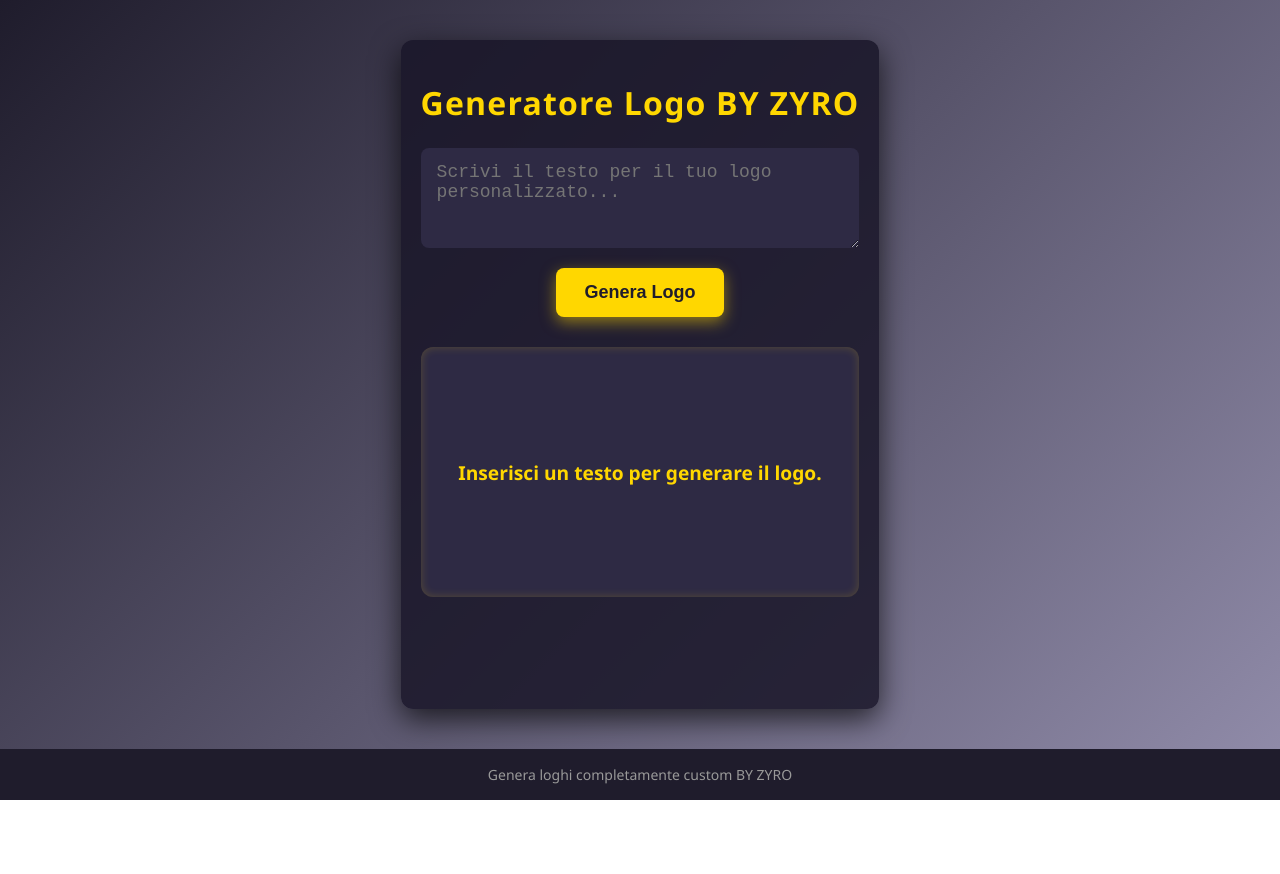
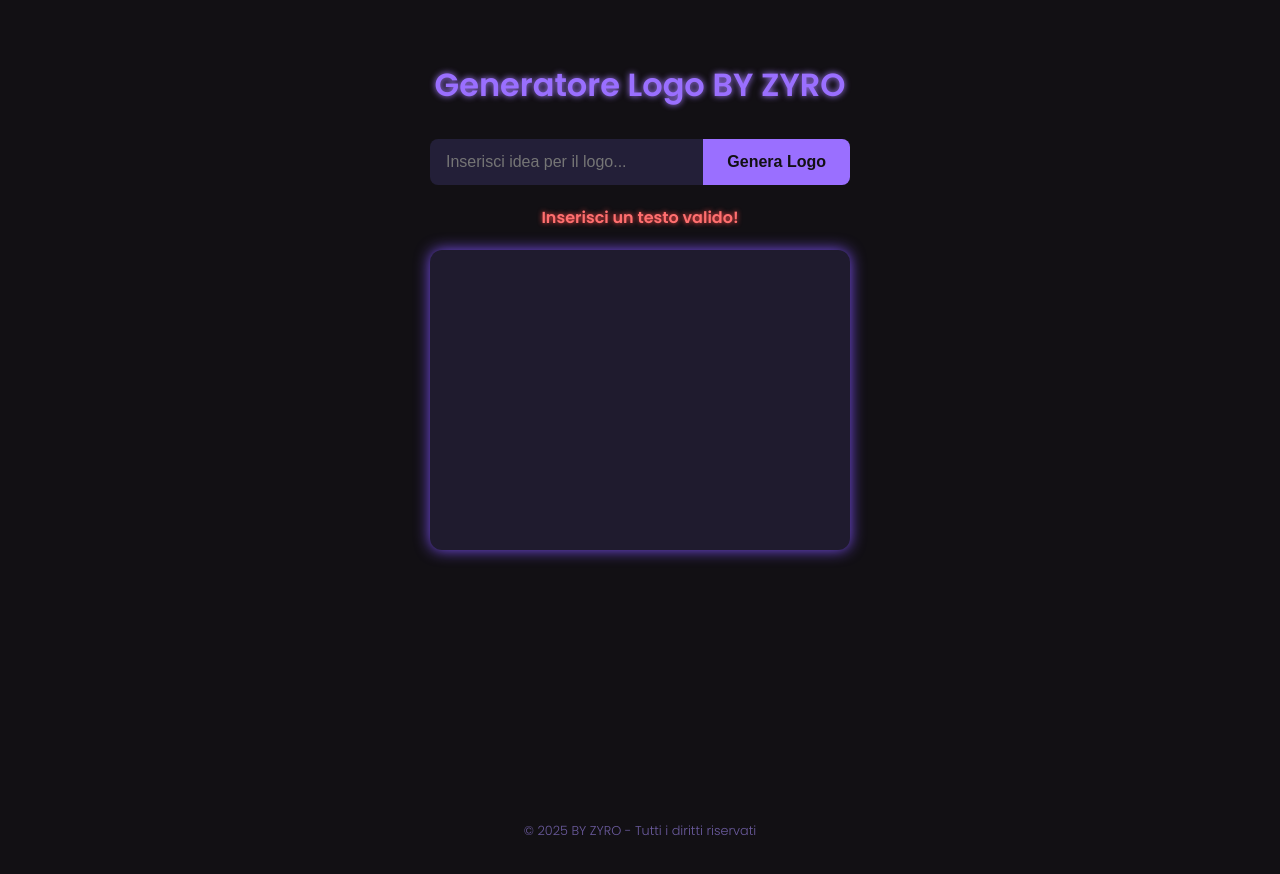
Before and after one commit to ale013412-hash/logo-gen, a plain HTML site: page index.html in a window 1280 px wide. Both pictures are taken after a click on the button "Genera Logo". Before the commit the page ends 800 px from the top, so only its background shows below. Drawn offline with Linux system fonts and the light colour scheme.

Commit message:
Aggiorno sito con ultime modifiche

```diff
--- a/index.html
+++ b/index.html
@@ -3,150 +3,170 @@
 <head>
 <meta charset="UTF-8" />
 <meta name="viewport" content="width=device-width, initial-scale=1" />
-<title>Generatore Logo BY ZYRO</title>
+<title>Generatore Logo - BY ZYRO</title>
 <style>
-  /* Reset base */
-  * {
-    box-sizing: border-box;
-  }
+  @import url('https://fonts.googleapis.com/css2?family=Poppins:wght@300;600&display=swap');
   body {
     margin: 0;
-    background: linear-gradient(135deg, #1f1c2c, #928dab);
-    font-family: 'Segoe UI', Tahoma, Geneva, Verdana, sans-serif;
-    color: #eee;
+    font-family: 'Poppins', sans-serif;
+    background: #121014;
+    color: #d8c1f0;
     display: flex;
     flex-direction: column;
     min-height: 100vh;
-  }
-  main {
-    flex-grow: 1;
-    max-width: 480px;
-    margin: 40px auto;
-    padding: 20px;
-    background: rgba(25, 22, 40, 0.85);
-    border-radius: 12px;
-    box-shadow: 0 10px 30px rgba(0,0,0,0.7);
-    display: flex;
-    flex-direction: column;
     align-items: center;
+    justify-content: flex-start;
+    padding: 40px 20px;
   }
   h1 {
-    font-weight: 700;
-    margin-bottom: 24px;
-    letter-spacing: 1.2px;
-    text-align: center;
-    color: #ffd700;
+    font-weight: 600;
+    color: #9a6fff;
+    margin-bottom: 30px;
+    text-shadow: 0 0 6px #a57cff;
   }
-  textarea {
+  .input-group {
+    display: flex;
+    max-width: 420px;
     width: 100%;
-    min-height: 100px;
+    margin-bottom: 20px;
+  }
+  input[type="text"] {
+    flex: 1;
     padding: 14px 16px;
-    font-size: 18px;
-    border-radius: 8px;
+    border-radius: 8px 0 0 8px;
     border: none;
-    background: #2e2a44;
+    font-size: 1rem;
+    background: #231f38;
     color: #ddd;
-    resize: vertical;
-    transition: box-shadow 0.3s ease;
+    outline: none;
+    transition: background 0.3s ease;
   }
-  textarea:focus {
-    outline: none;
-    box-shadow: 0 0 8px #ffd700;
-    background: #3c3755;
+  input[type="text"]:focus {
+    background: #3b3373;
+    box-shadow: 0 0 10px #9a6fff;
   }
   button {
-    margin-top: 20px;
-    background: #ffd700;
+    background: #9a6fff;
+    color: #121014;
     border: none;
-    padding: 14px 28px;
-    font-weight: 700;
-    font-size: 18px;
-    border-radius: 8px;
-    color: #1f1c2c;
+    padding: 14px 24px;
+    font-weight: 600;
+    font-size: 1rem;
+    border-radius: 0 8px 8px 0;
     cursor: pointer;
-    transition: background 0.25s ease, transform 0.2s ease;
-    box-shadow: 0 5px 15px rgba(255, 215, 0, 0.5);
+    transition: background 0.3s ease;
+    user-select: none;
   }
-  button:hover {
-    background: #e6c200;
-    transform: scale(1.05);
+  button:hover:not(:disabled) {
+    background: #7a4ff0;
   }
-  button:active {
-    transform: scale(0.95);
+  button:disabled {
+    background: #654ea3;
+    cursor: default;
   }
-  #logo-container {
-    margin-top: 30px;
-    min-height: 250px;
+  .message {
+    max-width: 420px;
+    margin-bottom: 20px;
+    min-height: 1.3em;
+    font-weight: 600;
+  }
+  .message.error {
+    color: #ff6f6f;
+    text-shadow: 0 0 5px #ff4a4a;
+  }
+  .message.success {
+    color: #a0ffbc;
+    text-shadow: 0 0 5px #57d281;
+  }
+  .logo-container {
+    max-width: 420px;
     width: 100%;
-    background: #2e2a44;
+    min-height: 300px;
     border-radius: 12px;
-    box-shadow: inset 0 0 10px rgba(255, 215, 0, 0.2);
+    background: #1f1b2e;
+    box-shadow: 0 0 15px #7a4ff0;
     display: flex;
     align-items: center;
     justify-content: center;
     overflow: hidden;
-    position: relative;
+    user-select: none;
   }
-  #logo-container img {
+  .logo-container img {
     max-width: 100%;
     max-height: 100%;
-    border-radius: 10px;
-    box-shadow: 0 0 12px #ffd700;
-    transition: opacity 0.5s ease;
+    border-radius: 8px;
   }
-  #loading, #error {
-    position: absolute;
-    color: #ffd700;
-    font-weight: 700;
-    font-size: 1.2rem;
-    text-align: center;
-    padding: 0 20px;
+  .loading-spinner {
+    border: 4px solid #3b3373;
+    border-top: 4px solid #9a6fff;
+    border-radius: 50%;
+    width: 48px;
+    height: 48px;
+    animation: spin 1s linear infinite;
+  }
+  @keyframes spin {
+    to { transform: rotate(360deg); }
   }
   footer {
-    text-align: center;
-    padding: 16px 0;
-    background: #1f1c2c;
-    color: #999;
-    font-size: 14px;
-  }
-  @media (max-width: 500px) {
-    main {
-      margin: 20px 10px;
-    }
-    button, textarea {
-      font-size: 16px;
-      padding: 12px 20px;
-    }
+    margin-top: auto;
+    color: #6b5b9e;
+    font-size: 0.8rem;
   }
 </style>
 </head>
 <body>
-<main>
-  <h1>Generatore Logo BY ZYRO</h1>
-  <textarea id="prompt" placeholder="Scrivi il testo per il tuo logo personalizzato..."></textarea>
-  <button id="generate">Genera Logo</button>
-  <div id="logo-container"></div>
-</main>
-<footer>
-  Genera loghi completamente custom BY ZYRO
-</footer>
+
+<h1>Generatore Logo BY ZYRO</h1>
+
+<div class="input-group">
+  <input id="promptInput" type="text" placeholder="Inserisci idea per il logo..." />
+  <button id="generateBtn">Genera Logo</button>
+</div>
+
+<div class="message" id="message"></div>
+
+<div class="logo-container" id="logoContainer">
+  <!-- Logo o loader appariranno qui -->
+</div>
+
+<footer>© 2025 BY ZYRO - Tutti i diritti riservati</footer>
 
 <script>
-  const button = document.getElementById('generate');
-  const promptInput = document.getElementById('prompt');
-  const logoContainer = document.getElementById('logo-container');
+  const promptInput = document.getElementById('promptInput');
+  const generateBtn = document.getElementById('generateBtn');
+  const messageEl = document.getElementById('message');
+  const logoContainer = document.getElementById('logoContainer');
 
-  button.addEventListener('click', async () => {
-    const prompt = promptInput.value.trim();
+  function showMessage(text, type = '') {
+    messageEl.textContent = text;
+    messageEl.className = 'message ' + type;
+  }
+
+  function clearMessage() {
+    messageEl.textContent = '';
+    messageEl.className = 'message';
+  }
+
+  function showLogo(url) {
+    logoContainer.innerHTML = `<img src="${url}" alt="Logo generato" />`;
+  }
+
+  function showLoading() {
+    logoContainer.innerHTML = `<div class="loading-spinner"></div>`;
+  }
+
+  function clearLogo() {
     logoContainer.innerHTML = '';
-    if (!prompt) {
-      showError("Inserisci un testo per generare il logo.");
-      return;
-    }
+  }
 
-    showLoading("Generazione in corso...");
+  async function generateLogo(prompt) {
+    showMessage('');
+    clearLogo();
+    showLoading();
+    generateBtn.disabled = true;
 
     try {
+      // QUI sostituisci l'URL con la tua funzione reale Netlify
       const response = await fetch('/.netlify/functions/generate-logo', {
         method: 'POST',
         headers: { 'Content-Type': 'application/json' },
@@ -154,32 +174,43 @@
       });
 
       if (!response.ok) {
-        throw new Error(`Errore ${response.status}: ${response.statusText}`);
+        throw new Error(`Errore server: ${response.status} ${response.statusText}`);
       }
 
       const data = await response.json();
+      console.log('Risposta API:', data);
 
-      if (data.data && data.data.length > 0 && data.data[0].url) {
-        showImage(data.data[0].url);
+      if (data.data && data.data.length && data.data[0].url) {
+        showLogo(data.data[0].url);
+        showMessage('Logo generato con successo!', 'success');
       } else {
-        showError("Nessun logo generato, riprova.");
+        throw new Error('Risposta API non valida');
       }
-    } catch (error) {
-      showError(`Errore: ${error.message}`);
+
+    } catch (err) {
+      clearLogo();
+      showMessage(`Errore durante la generazione: ${err.message}`, 'error');
+    } finally {
+      generateBtn.disabled = false;
+    }
+  }
+
+  generateBtn.addEventListener('click', () => {
+    const prompt = promptInput.value.trim();
+    if (!prompt) {
+      showMessage('Inserisci un testo valido!', 'error');
+      return;
+    }
+    generateLogo(prompt);
+  });
+
+  // Per comodità, genera logo anche premendo Invio
+  promptInput.addEventListener('keydown', (e) => {
+    if (e.key === 'Enter') {
+      generateBtn.click();
     }
   });
+</script>
 
-  function showLoading(text) {
-    logoContainer.innerHTML = `<div id="loading">${text}</div>`;
-  }
-
-  function showError(text) {
-    logoContainer.innerHTML = `<div id="error">${text}</div>`;
-  }
-
-  function showImage(url) {
-    logoContainer.innerHTML = `<img src="${url}" alt="Logo generato" />`;
-  }
-</script>
 </body>
 </html>
```
Also changed, not shown: functions/generate-logo.js (+7 -35 lines).
